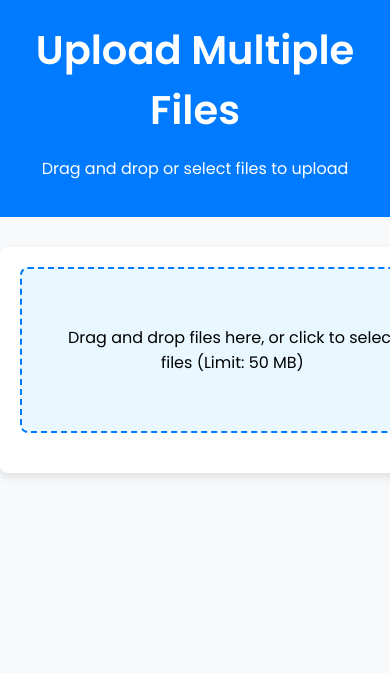
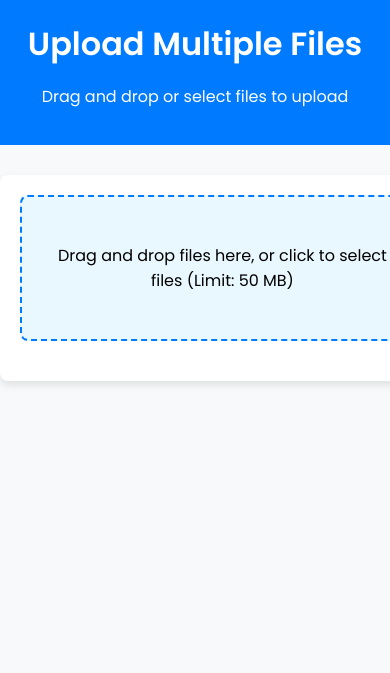
Before and after one commit to Om976346/Upload-System, a Flask app: page / in a window 390 px wide; the page is wider, and only the part inside the window is pictured. Shown: the top 673 px of that part. Run offline with Flask 3, Linux system fonts and the light colour scheme.

Commit message:
Update styles.css

```diff
--- a/static/styles.css
+++ b/static/styles.css
@@ -92,4 +92,17 @@
     .container {
         width: 95%;
     }
+
+    header h1 {
+        font-size: 2em;
+    }
+
+    .upload-container {
+        padding: 30px;
+    }
+
+    .file-list li {
+        font-size: 14px;
+        padding: 10px;
+    }
 }
```
